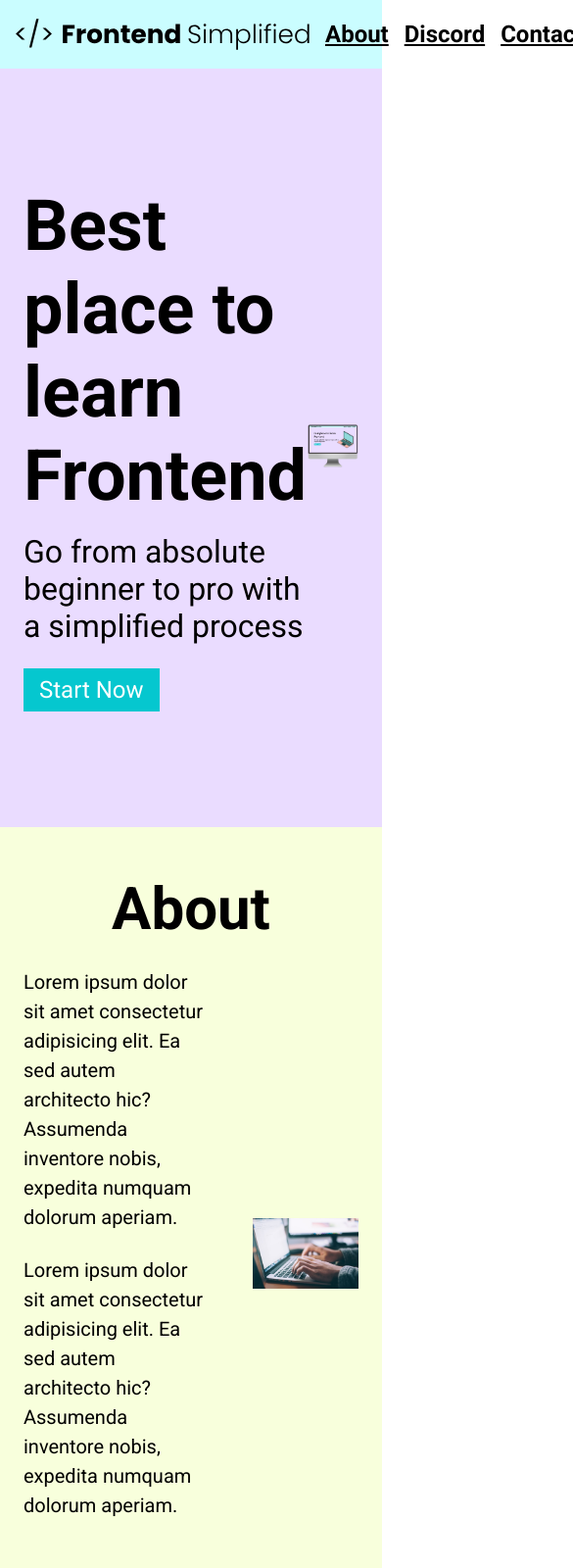
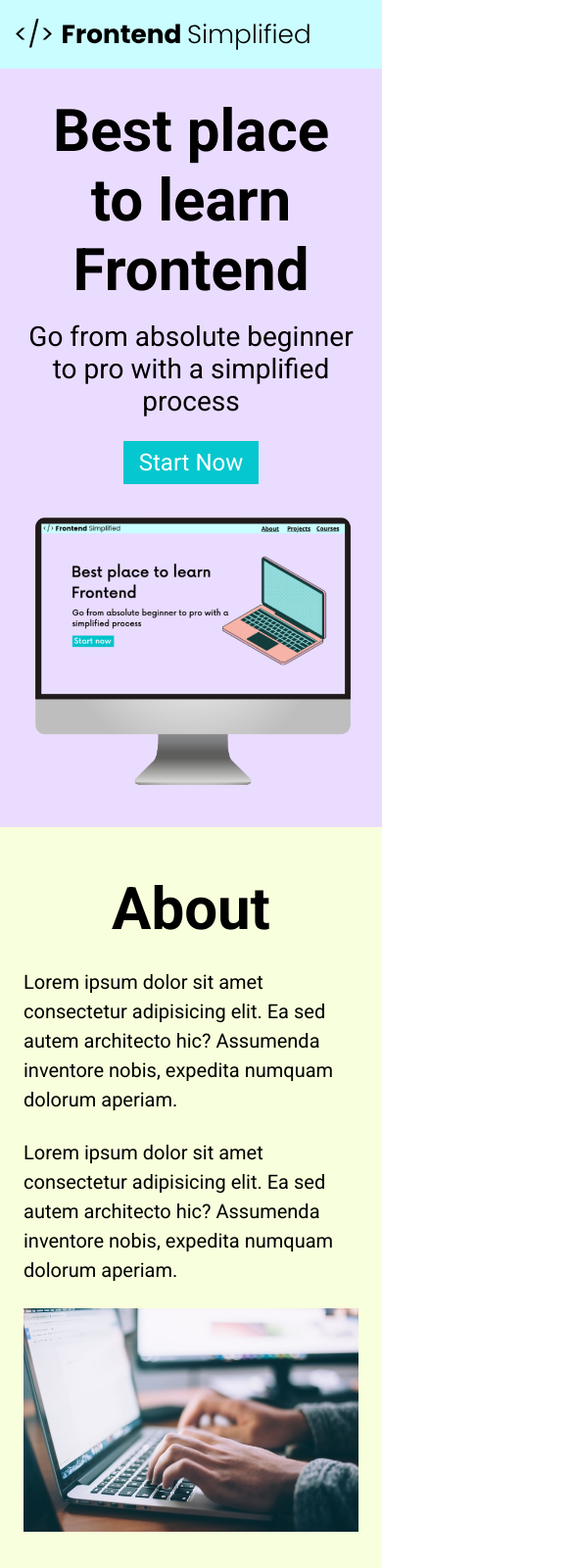
Before and after one commit to BrevenBennett/Mini-Project, a plain HTML site: page index.html in a window 390 px wide. Shown: the top 1600 px of the page at 98% size, 585 px wide, since content can reach past the window. Drawn offline with Linux system fonts and the light colour scheme.

Commit message:
made the mini project responsive

```diff
--- a/index.html
+++ b/index.html
@@ -18,12 +18,12 @@
       </nav>
       <header>
         <div class="row">
-          <div>
+          <div class="home__description">
             <h1>Best place to learn Frontend</h1>
             <p class="header__para">
               Go from absolute beginner to pro with a simplified process
             </p>
-            <button>Start Now</button>
+            <button class="home__description--btn">Start Now</button>
           </div>
           <figure>
             <img src="./assets/laptop.png" alt="" />
@@ -34,7 +34,7 @@
     <main>
       <section id="about">
         <h2>About</h2>
-        <div class="rwo">
+        <div class="row">
           <div class="section__description">
             <div class="section__description--wrapper">
               <p class="section__description--para">
--- a/styles.css
+++ b/styles.css
@@ -155,6 +155,7 @@ form {
   display: flex;
   flex-direction: column;
   margin: 0 auto;
+  padding: 0 24px;
 }
 
 input,
@@ -185,3 +186,67 @@ footer {
 .footer__links {
   margin-bottom: 32px;
 }
+
+@media (max-width: 728px) {
+  .row {
+    flex-direction: column;
+  }
+
+  .home__description {
+    margin-bottom: 24px;
+    display: flex;
+    flex-direction: column;
+    align-items: center;
+  }
+
+  .home__description--btn {
+    max-width: 240px;
+  }
+
+  h1 {
+    text-align: center;
+    font-size: 60px;
+  }
+
+  .header__para {
+    text-align: center;
+    font-size: 28px;
+  }
+
+  ul {
+    display: none;
+  }
+
+  .section__description {
+    flex-direction: column;
+  }
+
+  .section__description--wrapper {
+    width: 100%;
+  }
+
+  .about__img--wrapper {
+    width: 100%;
+  }
+
+  #discord .section__description {
+    flex-direction: column-reverse;
+  }
+
+  footer {
+    padding: 48px 24px;
+  }
+
+  .footer__logo {
+    max-width: 360px;
+  }
+
+  .footer__link {
+    padding: 0 4px;
+    font-size: 18px;
+  }
+
+  .footer__links {
+    margin-bottom: 24px;
+  }
+}
```
